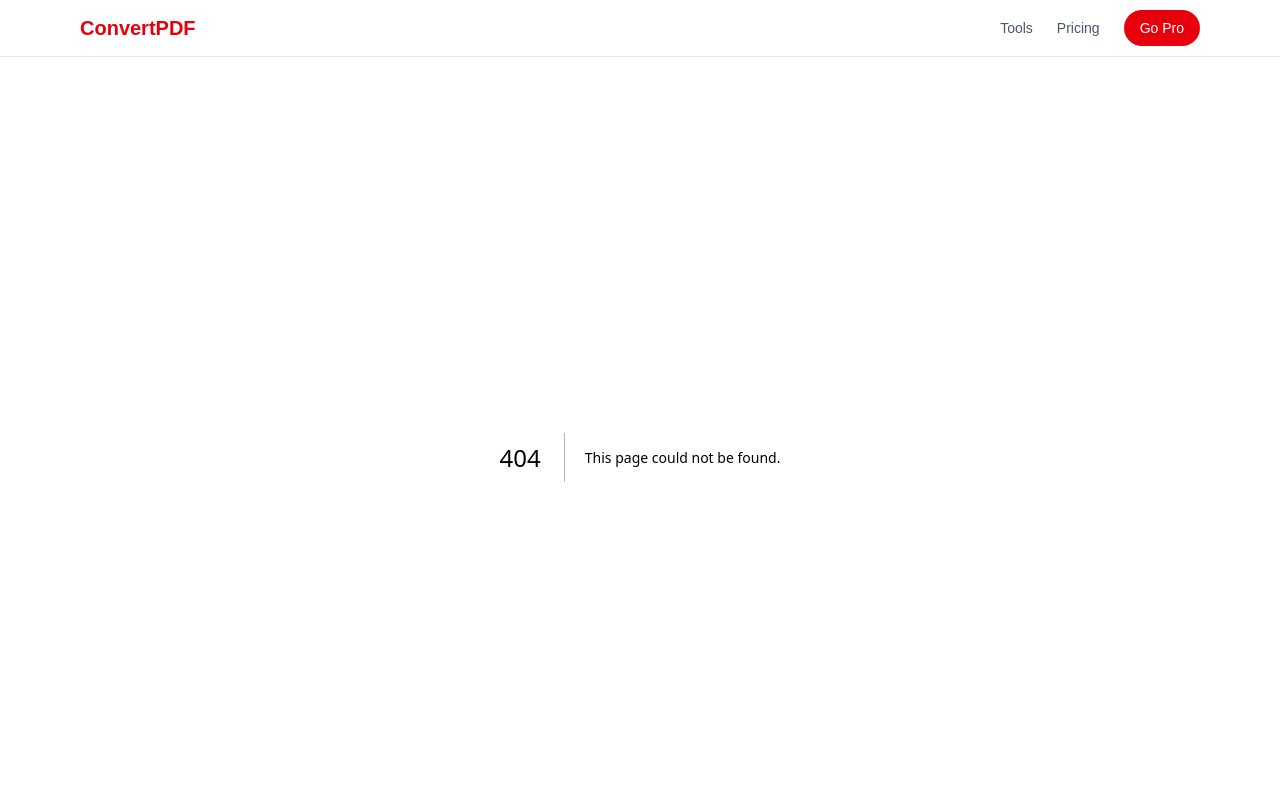
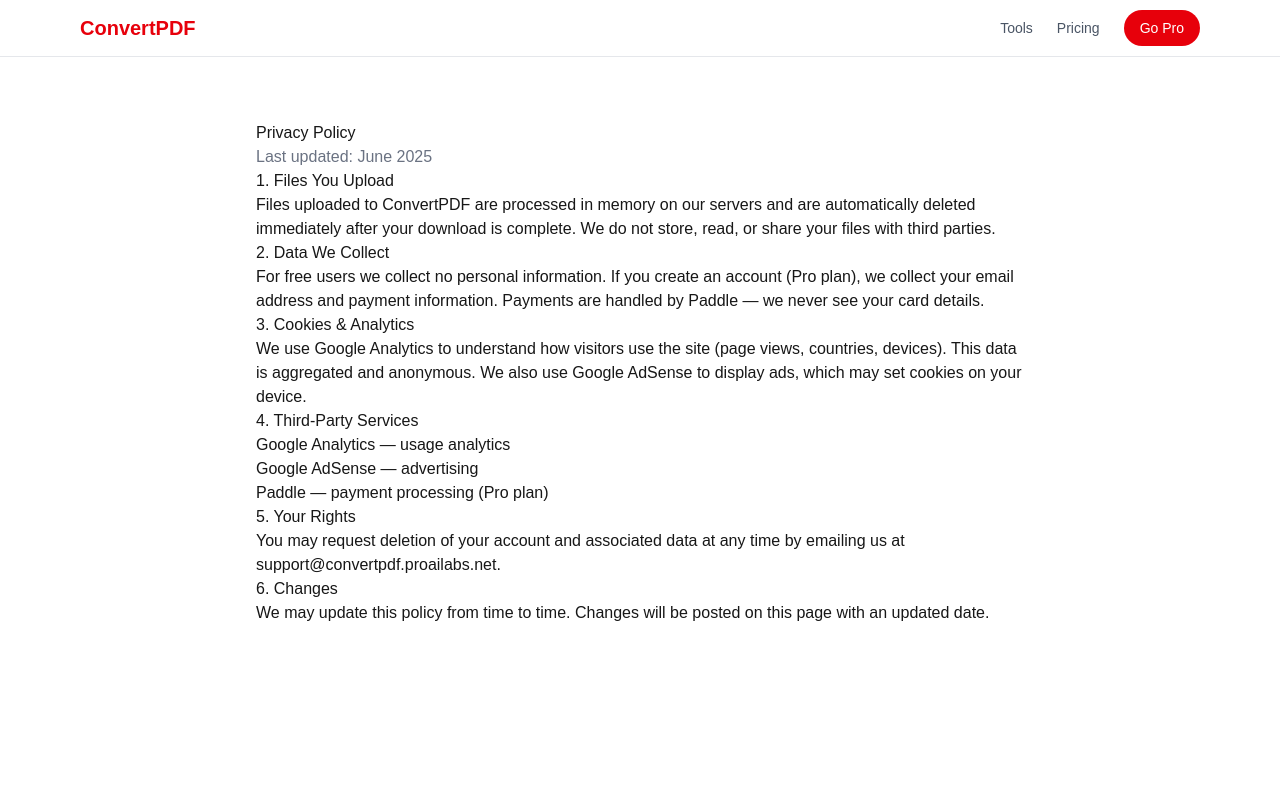
Before and after one commit to kshsn/convertpdf, a Next.js app: page /privacy in a window 1280 px wide. Before the commit this address had no page. Shown: the top 800 px of the page. Built offline with nearby package versions, Linux system fonts and the light colour scheme.

Commit message:
feat: add Privacy Policy page

```diff
--- /dev/null
+++ b/app/privacy/page.tsx
@@ -0,0 +1,62 @@
+export const metadata = {
+  title: "Privacy Policy — ConvertPDF",
+  description: "How ConvertPDF handles your files and personal data.",
+};
+
+export default function PrivacyPage() {
+  return (
+    <main className="min-h-screen bg-white py-16 px-4">
+      <div className="max-w-3xl mx-auto prose prose-gray">
+        <h1>Privacy Policy</h1>
+        <p className="text-gray-500">Last updated: June 2025</p>
+
+        <h2>1. Files You Upload</h2>
+        <p>
+          Files uploaded to ConvertPDF are processed in memory on our servers
+          and are automatically deleted immediately after your download is
+          complete. We do not store, read, or share your files with third
+          parties.
+        </p>
+
+        <h2>2. Data We Collect</h2>
+        <p>
+          For free users we collect no personal information. If you create an
+          account (Pro plan), we collect your email address and payment
+          information. Payments are handled by Paddle — we never see your card
+          details.
+        </p>
+
+        <h2>3. Cookies &amp; Analytics</h2>
+        <p>
+          We use Google Analytics to understand how visitors use the site (page
+          views, countries, devices). This data is aggregated and anonymous. We
+          also use Google AdSense to display ads, which may set cookies on your
+          device.
+        </p>
+
+        <h2>4. Third-Party Services</h2>
+        <ul>
+          <li>Google Analytics — usage analytics</li>
+          <li>Google AdSense — advertising</li>
+          <li>Paddle — payment processing (Pro plan)</li>
+        </ul>
+
+        <h2>5. Your Rights</h2>
+        <p>
+          You may request deletion of your account and associated data at any
+          time by emailing us at{" "}
+          <a href="mailto:support@convertpdf.proailabs.net">
+            support@convertpdf.proailabs.net
+          </a>
+          .
+        </p>
+
+        <h2>6. Changes</h2>
+        <p>
+          We may update this policy from time to time. Changes will be posted on
+          this page with an updated date.
+        </p>
+      </div>
+    </main>
+  );
+}
```
